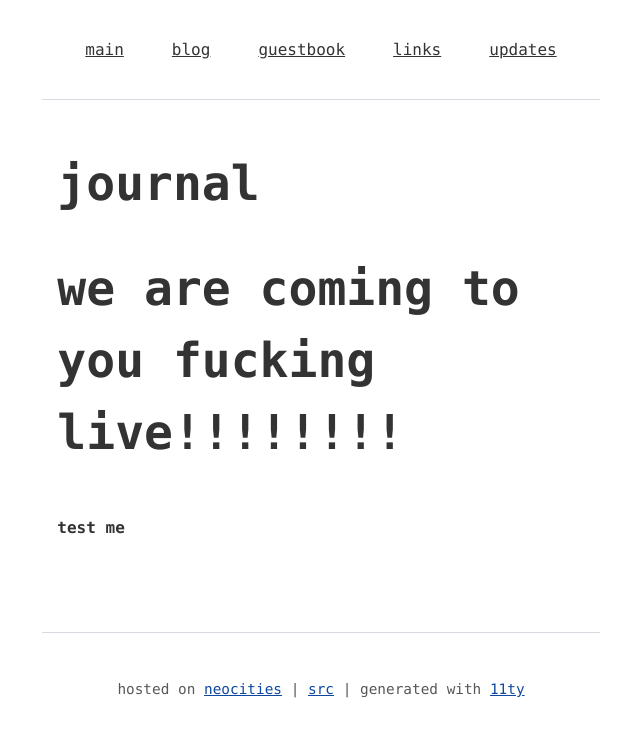
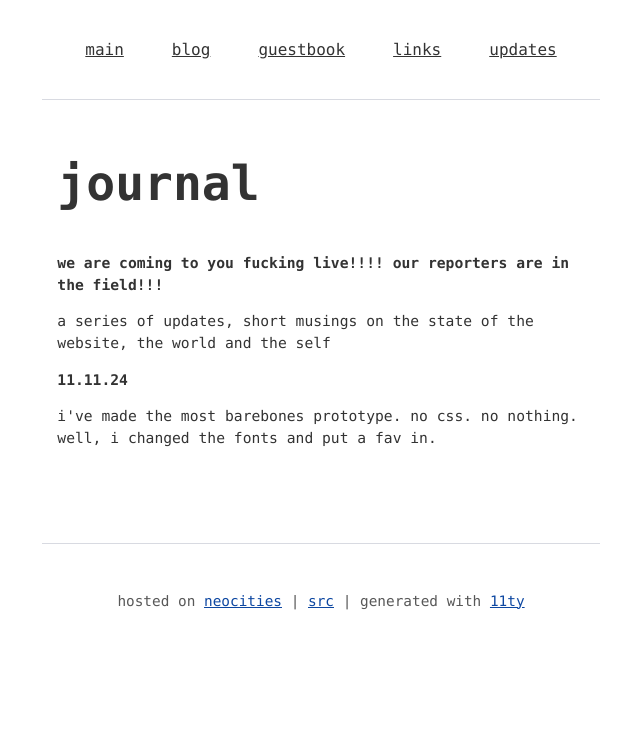
Before and after one commit to boombapqaz/blog, an Eleventy site: page src/updates.html in a window 1280 px wide. Shown: the whole page, without its empty margins (319-959 px from the left). Built offline with nearby package versions, Linux system fonts and the light colour scheme; Eleventy itself is replaced by a stand-in of ours; files that its build step writes are made by us from their sources.

Commit message:
Update updates.html

```diff
--- a/src/updates.html
+++ b/src/updates.html
@@ -3,5 +3,7 @@ title: journal
 layout: base.njk
 ---
 
-<h1>we are coming to you fucking live!!!!!!!!</h1>
-<h2>test me</h2>
+<p><b>we are coming to you fucking live!!!! our reporters are in the field!!!</b></p>
+<p>a series of updates, short musings on the state of the website, the world and the self</p>
+<p><b>11.11.24</b></p>
+<p>i've made the most barebones prototype. no css. no nothing. well, i changed the fonts and put a fav in.</p>
```
